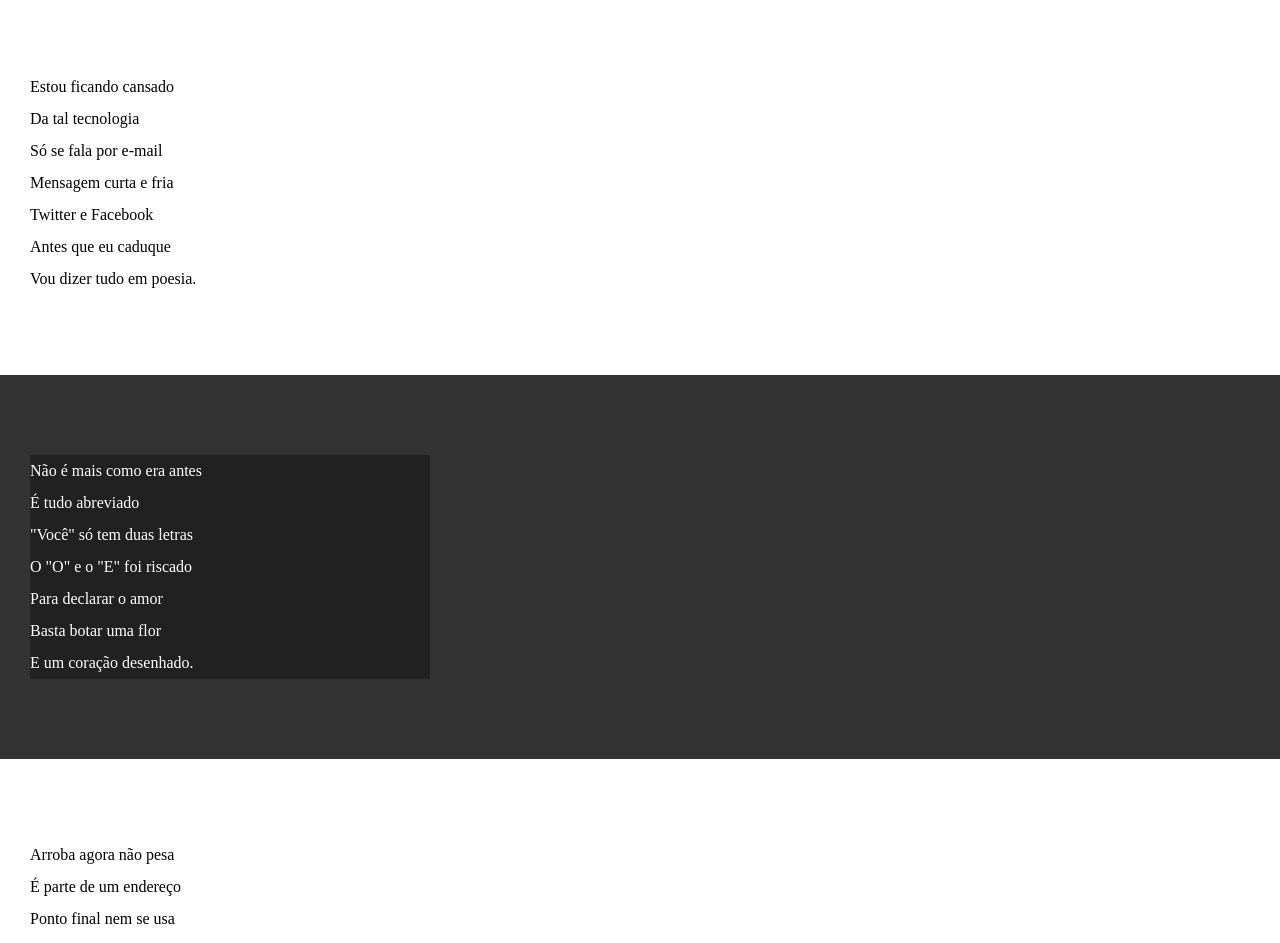
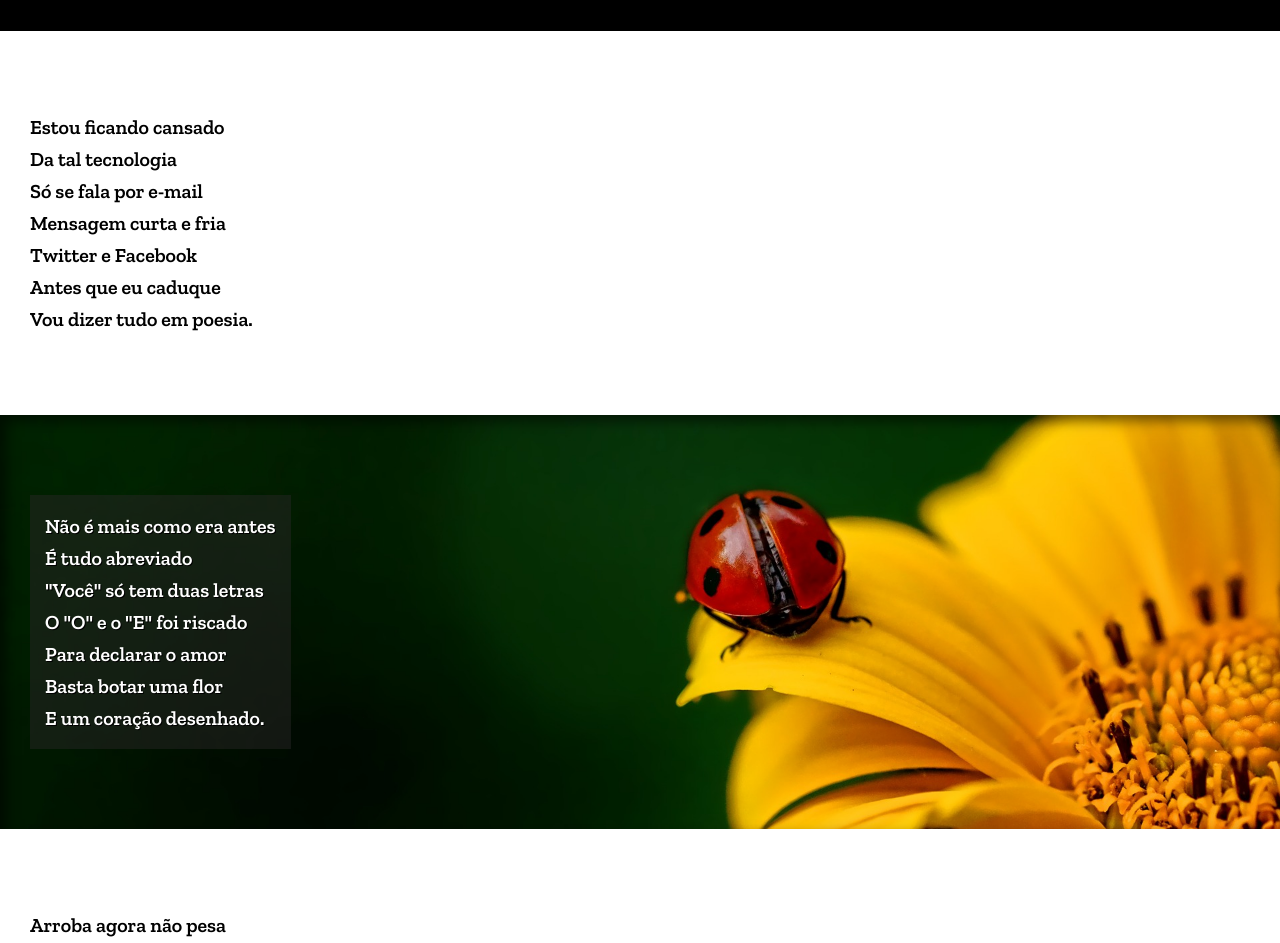
Before and after one commit to swaggyvitu/html-css, a plain HTML site: page desafios/módulo 3/desafio12/index.html in a window 1280 px wide. Shown: the part 124-1067 px from the top of the page. Drawn offline with nearby package versions, Linux system fonts and the light colour scheme.

Commit message:
Efeito Parallax

```diff
--- a/desafios/módulo 3/desafio12/index.html
+++ b/desafios/módulo 3/desafio12/index.html
@@ -24,7 +24,7 @@
         </p>
     </section>
 
-    <section class="imagem">
+    <section class="imagem" id="img01">
         <p>
             Não é mais como era antes <br>
             É tudo abreviado <br>
@@ -57,7 +57,7 @@
             </p>
     </section>
 
-    <section class="imagem">
+    <section class="imagem" id="img02">
         <p>
             Tenho saudade das cartas <br>
             Escritas com a própria mão <br>
--- a/desafios/módulo 3/desafio12/style.css
+++ b/desafios/módulo 3/desafio12/style.css
@@ -1,4 +1,12 @@
 @charset "UTF-8";
+
+@import url('https://fonts.googleapis.com/css2?family=Zilla+Slab:wght@600&display=swap');
+@import url('https://fonts.googleapis.com/css2?family=Amatic+SC:wght@700&display=swap');
+
+:root{
+    --font1:'Zilla Slab', serif;
+    --fonte2: 'Amatic SC', sans-serif;
+}
 
 *{
     margin: 0px;
@@ -8,21 +16,27 @@
 html, body{
     min-height: 100vh;
     background-color: darkgray;
+    font-family: var(--font1);
 }
 
 header{
     background-color: black;
     color: white;
     text-align: center;
+
+
 }
 
 header > h1 {
     padding-top: 30px;
     font-variant: small-caps;
+    font-family: var(--fonte2);
+    font-size: 60px;
 }
 
 header > p{
     padding-bottom: 30px;
+    font-family: var(--font1);
 }
 
 a{
@@ -40,6 +54,11 @@ section{
     padding-bottom: 10vh;
     line-height: 2rem;
     padding-left: 30px;
+    font-size: 20px;
+}
+
+section > p{
+    /* padding-bottom: 2em; */
 }
 
 section.normal{
@@ -50,11 +69,28 @@ section.normal{
 section.imagem{
     background-color: rgb(51, 51, 51);
     color: white;
+    box-shadow: inset 6px 6px 13px 0px rgba(0, 0, 0, 0.548);
+    background-size: cover;
+    background-attachment:  fixed;
 }
 
 section.imagem > p{
-    background-color:rgb(34, 33, 33);
-    width: 400px;
+    display: inline-block;
+    background-color:rgba(40, 39, 39, 0.478);
+    padding: 15px;
+    text-shadow: 1px 1px 0px black;
+}
+
+section#img01{
+    background-image: url('./imagens/background001.jpg');
+    background-position: right center;
+
+}
+
+section#img02{
+    background-image: url('./imagens/background002.jpg');
+    background-position: right center;
+
 }
 
 footer{
```
Also changed, not shown: desafios/módulo 3/desafio12/imagens/._background001.jpg (deleted), desafios/módulo 3/desafio12/imagens/._background002.jpg (deleted), desafios/módulo 3/desafio12/imagens/background001.jpg (added), desafios/módulo 3/desafio12/imagens/background002.jpg (added).
